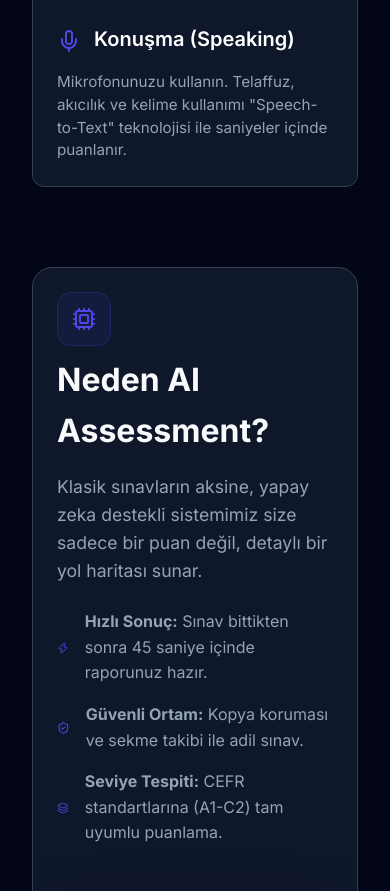
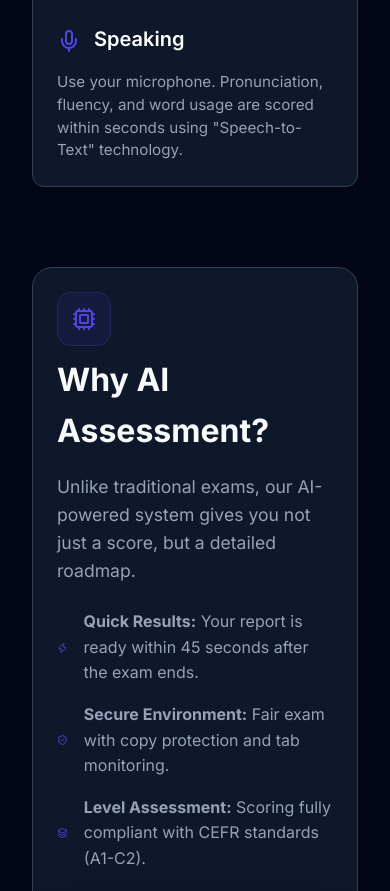
Before and after one commit to azrashn/Automated-Assessment-and-Feedback-AI-Assessment-Feedback-, a FastAPI app: page / in a window 390 px wide. Shown: the part 2376-3267 px from the top of the page. Run offline with FastAPI, Linux system fonts and the light colour scheme; parts of the project's set-up code (start-up, migrations or seed data) failed here and were passed over.

Commit message:
update main.py , database.py , index.html and error_handler.py

```diff
--- a/main.py
+++ b/main.py
@@ -9,21 +9,21 @@ from fastapi import Request
 from src.database import engine, Base
 from src.api import auth_routes, exam_routes, admin_routes, report_routes, user_routes
 
-# Veritabanı Tablolarını Oluştur
+# Create Database Tables
 Base.metadata.create_all(bind=engine)
 
-# Uygulamayı Başlat
+# Initialize FastAPI Application
 app = FastAPI(title="AI Assessment System")
 
-# Statik Dosya Ayarları
+# Configure Static Files
 os.makedirs("src/static/uploads", exist_ok=True)
 app.mount("/static", StaticFiles(directory="src/static"), name="static")
 
-# TEMPLATE AYARI (Sihirli Kısım Burası)
-# Bu satır sayesinde "analysis.html" dediğinde otomatik olarak "src/templates" içine bakıyor.
+# Template Configuration
+# This allows automatic lookup of templates in the "src/templates" directory
 templates = Jinja2Templates(directory="src/templates")
 
-# CORS Ayarları
+# Configure CORS Middleware
 app.add_middleware(
     CORSMiddleware,
     allow_origins=["*"],
@@ -32,14 +32,14 @@ app.add_middleware(
     allow_headers=["*"],
 )
 
-# API Router'larını Kaydet
+# Register API Routes
 app.include_router(auth_routes.router, prefix="/api/auth", tags=["Auth"])
 app.include_router(exam_routes.router, prefix="/api/exam", tags=["Exam"])
 app.include_router(admin_routes.router, prefix="/api/admin", tags=["Admin"])
 app.include_router(report_routes.router, prefix="/api/report", tags=["Report"])
 app.include_router(user_routes.router)
 
-# --- HTML SAYFALARI (Hepsi Standart Oldu) ---
+# HTML Page Routes
 
 @app.get("/")
 def read_root(request: Request):
@@ -69,7 +69,7 @@ def history_page(request: Request):
 def exam_page(request: Request):
     return templates.TemplateResponse("exam.html", {"request": request})
 
-# DÜZELTİLEN KISIM: Artık temiz ve kısa
+# Analysis Page Route
 @app.get("/analysis.html")
 def analysis_page(request: Request):
     return templates.TemplateResponse("analysis.html", {"request": request})
@@ -81,6 +81,6 @@ def profile_page(request: Request):
 @app.get("/admin.html")
 def admin_page(request: Request):
     """
-    Admin panelini sunar.
+    Serves the admin panel page.
     """
     return templates.TemplateResponse("admin.html", {"request": request})
--- a/src/templates/index.html
+++ b/src/templates/index.html
@@ -3,29 +3,29 @@
 <head>
   <meta charset="UTF-8" />
   <meta name="viewport" content="width=device-width,initial-scale=1" />
-  <title>AI Assessment - Dil Yeterliliğini Ölç</title>
+  <title>AI Assessment - Measure Your Language Level</title>
 
   <script src="https://unpkg.com/lucide@latest"></script>
 
   <link href="https://fonts.googleapis.com/css2?family=Inter:wght@300;400;500;600;700;800&display=swap" rel="stylesheet">
 
   <style>
-    /* --- 1. TASARIM DEĞİŞKENLERİ (Tech Theme) --- */
+    /* Tasarım Değişkenleri ve Renk Şeması - Koyu Tema (AI/Teknoloji Temalı) */
     :root {
-        /* Arka Planlar: Koyu Tema (Dark Mode) */
-        --bg-body: #020617;      /* Slate 950 - Çok koyu lacivert/siyah */
-        --bg-card: #0f172a;      /* Slate 900 - Kart arka planı */
-        --bg-hover: #1e293b;     /* Slate 800 - Hover durumu */
-        --border-color: #334155; /* Slate 700 - Çizgiler */
+        /* Arka Plan Renkleri */
+        --bg-body: #020617;      /* Ana arka plan - Çok koyu lacivert */
+        --bg-card: #0f172a;      /* Kartlar ve bileşenler için arka plan */
+        --bg-hover: #1e293b;     /* Hover durumu arka planı */
+        --border-color: #334155; /* Çizgiler ve bölenler */
 
-        /* Yazı Renkleri */
-        --text-main: #f8fafc;    /* Slate 50 - Ana başlıklar */
-        --text-muted: #94a3b8;   /* Slate 400 - Açıklama metinleri */
+        /* Metin ve Tipografi Renkleri */
+        --text-main: #f8fafc;    /* Başlıklar ve ana metin */
+        --text-muted: #94a3b8;   /* İkincil metin - Açıklamalar */
 
-        /* Ana Renk (Primary): İndigo/Mavi (Yapay Zeka Hissi) */
-        --primary: #4f46e5;      /* Indigo 600 */
-        --primary-hover: #4338ca;/* Indigo 700 */
-        --accent: #0ea5e9;       /* Sky 500 - Vurgular için */
+        /* Birincil Marka Rengi - İndigo (Yapay Zeka Teması) */
+        --primary: #4f46e5;      /* Ana aksiyon rengi */
+        --primary-hover: #4338ca;/* Hover durumu - daha koyu indigo */
+        --accent: #0ea5e9;       /* Vurgu rengi - Gökyüzü mavisi */
 
         --header-h: 70px;
         --radius: 12px;
@@ -44,17 +44,17 @@
     a { text-decoration: none; color: inherit; transition: 0.2s; }
     button { cursor: pointer; border: none; font-family: inherit; }
 
-    /* Scrollbar Tasarımı */
+    /* Kaydırma Çubuğu Tasarımı */
     ::-webkit-scrollbar { width: 10px; }
     ::-webkit-scrollbar-track { background: var(--bg-body); }
     ::-webkit-scrollbar-thumb { background: var(--border-color); border-radius: 5px; }
     ::-webkit-scrollbar-thumb:hover { background: var(--primary); }
 
-    /* --- 2. HEADER (Üst Menü) --- */
+    /* Sabit Başlık / Navigasyon - Buzlu Cam Efekti */
     header {
         position: fixed; top: 0; left: 0; right: 0;
         height: var(--header-h);
-        background-color: rgba(15, 23, 42, 0.85); /* Hafif şeffaf koyu zemin */
+        background-color: rgba(15, 23, 42, 0.85); /* Yarı saydam arka plan */
         backdrop-filter: blur(12px); /* Buzlu cam efekti */
         border-bottom: 1px solid var(--border-color);
         display: flex; align-items: center; justify-content: space-between;
@@ -89,30 +89,29 @@
         display: inline-flex; align-items: center; gap: 0.5rem;
     }
 
-    /* Outline Buton */
+    /* Çizgili Buton Stili */
     .btn-outline {
         border: 1px solid var(--border-color); color: var(--text-main); background: transparent;
     }
     .btn-outline:hover { border-color: var(--text-main); background: rgba(255,255,255,0.05); }
 
-    /* Primary Buton (Dolu) */
+    /* Birincil Buton Stili */
     .btn-primary {
         background: var(--primary); color: white;
         box-shadow: 0 4px 12px rgba(79, 70, 229, 0.3);
     }
     .btn-primary:hover { background: var(--primary-hover); transform: translateY(-2px); }
 
-    /* --- 3. HERO SECTION (Karşılama Ekranı) --- */
+    /* Ana Sayfa Başlığı - Arka Plan Görseli ile Tam Ekran */
     .hero {
         margin-top: var(--header-h);
         position: relative;
         min-height: 85vh; /* Ekranın %85'i */
         display: flex; align-items: center;
-        /* Teknoloji/Ofis temalı görsel */
         background-image: url('https://images.unsplash.com/photo-1516321318423-f06f85e504b3?q=80&w=1920&auto=format&fit=crop');
         background-size: cover; background-position: center;
     }
-    /* Koyu Mavi Overlay */
+    /* Gradient kaplama - Metni arka plan üzerinde okunur kılar */
     .hero::before {
         content: ''; position: absolute; inset: 0;
         background: linear-gradient(to right, rgba(2, 6, 23, 0.95) 0%, rgba(2, 6, 23, 0.8) 60%, rgba(79, 70, 229, 0.2) 100%);
@@ -140,7 +139,7 @@
         display: flex; align-items: center; gap: 0.4rem;
     }
 
-    /* --- 4. CARDS & SECTIONS --- */
+    /* İçerik Bölümleri ve Kart Düzeni */
     .container { max-width: 1200px; margin: 5rem auto; padding: 0 2rem; }
 
     .section-header { margin-bottom: 3rem; text-align: left; }
@@ -160,7 +159,7 @@
         display: flex; flex-direction: column; gap: 1rem;
         position: relative; overflow: hidden;
     }
-    /* Kart Hover Efekti - Parlama */
+    /* Sol tarafta vurgu çubuğu hover'da beliriyor - Görsel derinlik ve anlam */
     .card::before {
         content: ''; position: absolute; top: 0; left: 0; width: 4px; height: 100%;
         background: var(--primary); opacity: 0; transition: 0.3s;
@@ -184,7 +183,7 @@
         margin-bottom: 0.5rem; border: 1px solid rgba(79, 70, 229, 0.2);
     }
 
-    /* --- 5. TECH SPECS (Grid Layout) --- */
+    /* Teknoloji Özellikleri Bölümü - İki Sütun Düzeni */
     .tech-grid {
         display: grid; grid-template-columns: 1fr 1fr; gap: 2rem; align-items: center;
         background: var(--bg-card); border-radius: 20px; border: 1px solid var(--border-color);
@@ -198,7 +197,7 @@
     }
     .check-icon { color: var(--primary); }
 
-    /* --- 6. FOOTER --- */
+    /* Alt Bilgi - Site Altı Linkler ve Telif Hakkı */
     footer {
         background-color: #020617;
         border-top: 1px solid var(--border-color);
@@ -212,15 +211,15 @@
     .footer-links a { color: var(--text-muted); margin-left: 2rem; font-size: 0.9rem; transition: 0.2s; }
     .footer-links a:hover { color: var(--primary); }
 
-    /* Responsive */
+    /* Duyarlı Tasarım - Mobil ve Tablet (max-width: 768px) */
     @media (max-width: 768px) {
         .header { padding: 0 1rem; }
         .hero-content { grid-template-columns: 1fr; text-align: center; padding-top: 2rem; }
         .hero-text h2 { font-size: 2.8rem; }
         .hero-badges { justify-content: center; }
-        nav { display: none; } /* Mobil menü gizli (basitleştirildi) */
+        nav { display: none; } /* Mobil ekranlarda masaüstü navigasyonunu gizle */
         .tech-grid { grid-template-columns: 1fr; padding: 1.5rem; }
-        .cta-group .btn-outline { display: none; } /* Mobilde yer açmak için */
+        .cta-group .btn-outline { display: none; } /* Yer tasarrufu için keşfet butonunu kaldır */
     }
   </style>
 </head>
@@ -233,17 +232,17 @@
     </div>
 
     <nav>
-      <a href="#moduller">Sınav Modülleri</a>
-      <a href="#teknoloji">Nasıl Çalışır?</a>
-      <a href="#hakkimizda">Hakkımızda</a>
+      <a href="#moduller">Exam Modules</a>
+      <a href="#teknoloji">How It Works</a>
+      <a href="#hakkimizda">About Us</a>
     </nav>
 
     <div class="cta-group">
       <button class="btn btn-outline" onclick="window.location.href='#moduller'">
-        <i data-lucide="layout-grid" style="width:18px;"></i> Keşfet
+        <i data-lucide="layout-grid" style="width:18px;"></i> Explore
       </button>
       <a href="login.html" class="btn btn-primary">
-        <i data-lucide="log-in" style="width:18px;"></i> Giriş Yap
+        <i data-lucide="log-in" style="width:18px;"></i> Sign In
       </a>
     </div>
   </header>
@@ -254,20 +253,20 @@
       <div class="hero-content">
         <div class="hero-text">
           <div class="hero-badges">
-            <span class="badge"><i data-lucide="check-circle" size="14"></i> Hızlı Sonuç</span>
-            <span class="badge"><i data-lucide="bar-chart-2" size="14"></i> A1-C2 Analizi</span>
+            <span class="badge"><i data-lucide="check-circle" size="14"></i> Quick Results</span>
+            <span class="badge"><i data-lucide="bar-chart-2" size="14"></i> A1-C2 Analysis</span>
           </div>
-          <h2>Yapay Zeka ile<br>Dil Seviyeni Ölç.</h2>
+          <h2>Measure Your Language<br>Level with AI.</h2>
           <p>
-            Geleneksel sınavları unutun. Okuma, Yazma, Dinleme ve Konuşma becerilerinizi yapay zeka destekli, güvenli ve hızlı bir şekilde test edin.
-            Anında geri bildirim alın, eksiklerinizi görün.
+            Forget traditional exams. Test your reading, writing, listening, and speaking skills with AI-powered, secure, and fast assessment.
+            Get instant feedback and see where you need to improve.
           </p>
           <div style="display: flex; gap: 1rem; flex-wrap: wrap;">
             <a href="login.html" class="btn btn-primary" style="padding: 1rem 2rem; font-size: 1rem;">
-              Sınava Başla <i data-lucide="arrow-right" style="width:18px;"></i>
+              Start Exam <i data-lucide="arrow-right" style="width:18px;"></i>
             </a>
             <button class="btn btn-outline" style="padding: 1rem 2rem; font-size: 1rem;">
-                Örnek Raporu Gör
+                View Sample Report
             </button>
           </div>
         </div>
@@ -276,33 +275,33 @@
 
     <section id="moduller" class="container">
       <div class="section-header">
-        <span>YETENEK ODAKLI DEĞERLENDİRME</span>
-        <h3>Sınav Modülleri</h3>
+        <span>SKILLS-FOCUSED ASSESSMENT</span>
+        <h3>Exam Modules</h3>
       </div>
 
       <div class="grid grid-4">
         <article class="card">
           <img src="https://images.unsplash.com/photo-1506784983877-45594efa4cbe?q=80&w=400" alt="Reading" class="card-img">
-          <h3><i data-lucide="book-open" style="vertical-align: middle; margin-right:8px; color:var(--primary);"></i> Okuma (Reading)</h3>
-          <p>Farklı zorluk seviyelerindeki metinleri analiz edin. Kelime dağarcığı ve anlama kapasitenizi ölçen adaptif sorular.</p>
+          <h3><i data-lucide="book-open" style="vertical-align: middle; margin-right:8px; color:var(--primary);"></i> Reading</h3>
+          <p>Analyze texts at different difficulty levels. Adaptive questions measure your vocabulary and comprehension capacity.</p>
         </article>
 
         <article class="card">
           <img src="https://images.unsplash.com/photo-1519389950473-47ba0277781c?q=80&w=400" alt="Writing" class="card-img">
-          <h3><i data-lucide="pen-tool" style="vertical-align: middle; margin-right:8px; color:var(--primary);"></i> Yazma (Writing)</h3>
-          <p>Kompozisyon ve metin oluşturma becerisi. Gramer hataları, kelime seçimi ve anlatım bozuklukları için anında AI analizi.</p>
+          <h3><i data-lucide="pen-tool" style="vertical-align: middle; margin-right:8px; color:var(--primary);"></i> Writing</h3>
+          <p>Composition and text creation skills. Instant AI analysis for grammar errors, word choice, and expression issues.</p>
         </article>
 
         <article class="card">
           <img src="https://images.unsplash.com/photo-1590650153855-d9e808231d41?q=80&w=400" alt="Listening" class="card-img">
-          <h3><i data-lucide="headphones" style="vertical-align: middle; margin-right:8px; color:var(--primary);"></i> Dinleme (Listening)</h3>
-          <p>Çeşitli aksan ve hızlardaki ses kayıtlarını dinleyin. Anlama yeteneğinizi ölçen interaktif modül.</p>
+          <h3><i data-lucide="headphones" style="vertical-align: middle; margin-right:8px; color:var(--primary);"></i> Listening</h3>
+          <p>Listen to audio recordings with various accents and speeds. Interactive module to measure your listening comprehension.</p>
         </article>
 
         <article class="card">
           <img src="https://images.unsplash.com/photo-1557200134-90327ee9fafa?q=80&w=400" alt="Speaking" class="card-img">
-          <h3><i data-lucide="mic" style="vertical-align: middle; margin-right:8px; color:var(--primary);"></i> Konuşma (Speaking)</h3>
-          <p>Mikrofonunuzu kullanın. Telaffuz, akıcılık ve kelime kullanımı "Speech-to-Text" teknolojisi ile saniyeler içinde puanlanır.</p>
+          <h3><i data-lucide="mic" style="vertical-align: middle; margin-right:8px; color:var(--primary);"></i> Speaking</h3>
+          <p>Use your microphone. Pronunciation, fluency, and word usage are scored within seconds using "Speech-to-Text" technology.</p>
         </article>
       </div>
     </section>
@@ -311,22 +310,22 @@
       <div class="tech-grid">
         <div class="tech-content">
           <div class="icon-box"><i data-lucide="cpu" size="32"></i></div>
-          <h4>Neden AI Assessment?</h4>
+          <h4>Why AI Assessment?</h4>
           <p style="color:var(--text-muted); font-size:1.1rem;">
-            Klasik sınavların aksine, yapay zeka destekli sistemimiz size sadece bir puan değil, detaylı bir yol haritası sunar.
+            Unlike traditional exams, our AI-powered system gives you not just a score, but a detailed roadmap.
           </p>
           <ul class="tech-list">
             <li>
                 <i data-lucide="zap" class="check-icon"></i>
-                <span><b>Hızlı Sonuç:</b> Sınav bittikten sonra 45 saniye içinde raporunuz hazır.</span>
+                <span><b>Quick Results:</b> Your report is ready within 45 seconds after the exam ends.</span>
             </li>
             <li>
                 <i data-lucide="shield-check" class="check-icon"></i>
-                <span><b>Güvenli Ortam:</b> Kopya koruması ve sekme takibi ile adil sınav.</span>
+                <span><b>Secure Environment:</b> Fair exam with copy protection and tab monitoring.</span>
             </li>
             <li>
                 <i data-lucide="layers" class="check-icon"></i>
-                <span><b>Seviye Tespiti:</b> CEFR standartlarına (A1-C2) tam uyumlu puanlama.</span>
+                <span><b>Level Assessment:</b> Scoring fully compliant with CEFR standards (A1-C2).</span>
             </li>
           </ul>
         </div>
@@ -340,13 +339,13 @@
 
     <section id="hakkimizda" class="container">
       <div class="card" style="background: linear-gradient(145deg, #1e1b4b, #312e81); border:none; text-align:center; padding: 4rem 2rem;">
-        <h3 style="margin-bottom: 1.5rem; color: white; font-size:2rem;">Geleceğin Eğitim Standartı</h3>
+        <h3 style="margin-bottom: 1.5rem; color: white; font-size:2rem;">The Future of Education Standards</h3>
         <p style="font-size: 1.2rem; color: #e0e7ff; max-width:800px; margin: 0 auto 2rem;">
-            Bu proje, dil öğrenimini demokratikleştirmek ve herkesin kendi seviyesini objektif bir şekilde ölçebilmesini sağlamak amacıyla geliştirilmiştir.
-            Yapay zeka analiz modülümüz, öğrencinin güçlü ve zayıf yönlerini tespit ederek kişiselleştirilmiş gelişim önerileri sunar.
+            This project was developed to democratize language learning and enable everyone to objectively measure their own level.
+            Our AI analysis module identifies student strengths and weaknesses, providing personalized improvement suggestions.
         </p>
         <div>
-            <span style="color:var(--accent); font-weight:600;">Proje Ekibi:</span>
+            <span style="color:var(--accent); font-weight:600;">Project Team:</span>
             <span style="color:#a5b4fc; margin-left:10px;">Anday, Metehan, Çağatay, Alaaddin, Fatih, Esma</span>
         </div>
       </div>
@@ -361,56 +360,51 @@
         <span style="color:white; font-weight:600; font-size:1.1rem;">AI Assessment</span>
       </div>
       <div class="footer-links">
-        <a href="#">Gizlilik Politikası</a>
-        <a href="#">Kullanım Şartları</a>
-        <a href="#">Destek</a>
-        <span style="color:#475569; margin-left:2rem;">© 2025 Tüm Hakları Saklıdır.</span>
+        <a href="#">Privacy Policy</a>
+        <a href="#">Terms of Use</a>
+        <a href="#">Support</a>
+        <span style="color:#475569; margin-left:2rem;">© 2025 All Rights Reserved.</span>
       </div>
     </div>
   </footer>
 
   <script>
-    // --- MEVCUT KODLARIN BURADA ---
+    /* İkon kütüphanesini başlat */
     lucide.createIcons();
-    // ... smooth scroll kodları ...
 
-    // --- YENİ EKLENECEK KOD: OTURUM KONTROLÜ ---
+    /* Oturum Yönetimi - Sayfa yüklemede kimlik doğrulama durumunu kontrol et */
     document.addEventListener("DOMContentLoaded", function() {
         const userId = localStorage.getItem("user_id");
-
-        // Header'daki buton grubunu ve Giriş Yap butonunu bul
         const ctaGroup = document.querySelector('.cta-group');
         const loginBtn = document.querySelector('.cta-group .btn-primary');
 
+        /* Kullanıcı zaten giriş yapmışsa, başlıktaki navigasyon butonlarını güncelle */
         if (userId && loginBtn) {
-            // KULLANICI ZATEN GİRİŞ YAPMIŞSA:
-
-            // 1. "Giriş Yap" butonunu "Panele Git" olarak değiştir
+            /* "Giriş Yap" yerine "Panele Git" linki koy */
             loginBtn.href = "dashboard.html";
             loginBtn.innerHTML = '<i data-lucide="layout-dashboard" style="width:18px;"></i> Panele Git';
-            loginBtn.style.backgroundColor = "#0ea5e9"; // Rengi ayırt edilsin diye (Opsiyonel)
+            loginBtn.style.backgroundColor = "#0ea5e9"; /* Giriş yapan durum için vurgu rengi */
 
-            // 2. Yanına "Çıkış Yap" butonu ekle
+            /* "Çıkış Yap" butonu oluştur ve çıkış işlemcisini bağla */
             const logoutBtn = document.createElement('button');
             logoutBtn.className = 'btn btn-outline';
             logoutBtn.style.marginLeft = '0.5rem';
-            logoutBtn.style.borderColor = '#ef4444'; // Kırmızımsı çerçeve
+            logoutBtn.style.borderColor = '#ef4444'; /* Çıkış işlemi için hata/uyarı rengi */
             logoutBtn.style.color = '#ef4444';
             logoutBtn.innerHTML = '<i data-lucide="log-out" style="width:18px;"></i> Çıkış';
 
-            // Çıkış yapma işlemi
+            /* Çıkış işlemcisi - Tüm oturum verilerini temizle ve sayfayı yenile */
             logoutBtn.onclick = function() {
                 localStorage.removeItem('user_id');
                 localStorage.removeItem('username');
                 localStorage.removeItem('role');
-                // Sayfayı yenile ki buton eski haline dönsün
-                window.location.reload();
+                window.location.reload(); /* Arayüz durumunu sıfırlamak için sayfayı yenile */
             };
 
-            // Butonu header'a ekle
+            /* Çıkış butonunu başlıktaki CTA grubuna ekle */
             ctaGroup.appendChild(logoutBtn);
 
-            // İkonları tekrar oluştur (yeni eklenen buton için)
+            /* Yeni eklenen buton için ikon kütüphanesini yeniden başlat */
             lucide.createIcons();
         }
     });
```
Also changed, not shown: src/database.py (+9 -9 lines), src/utils/error_handler.py (+6 -6 lines).
